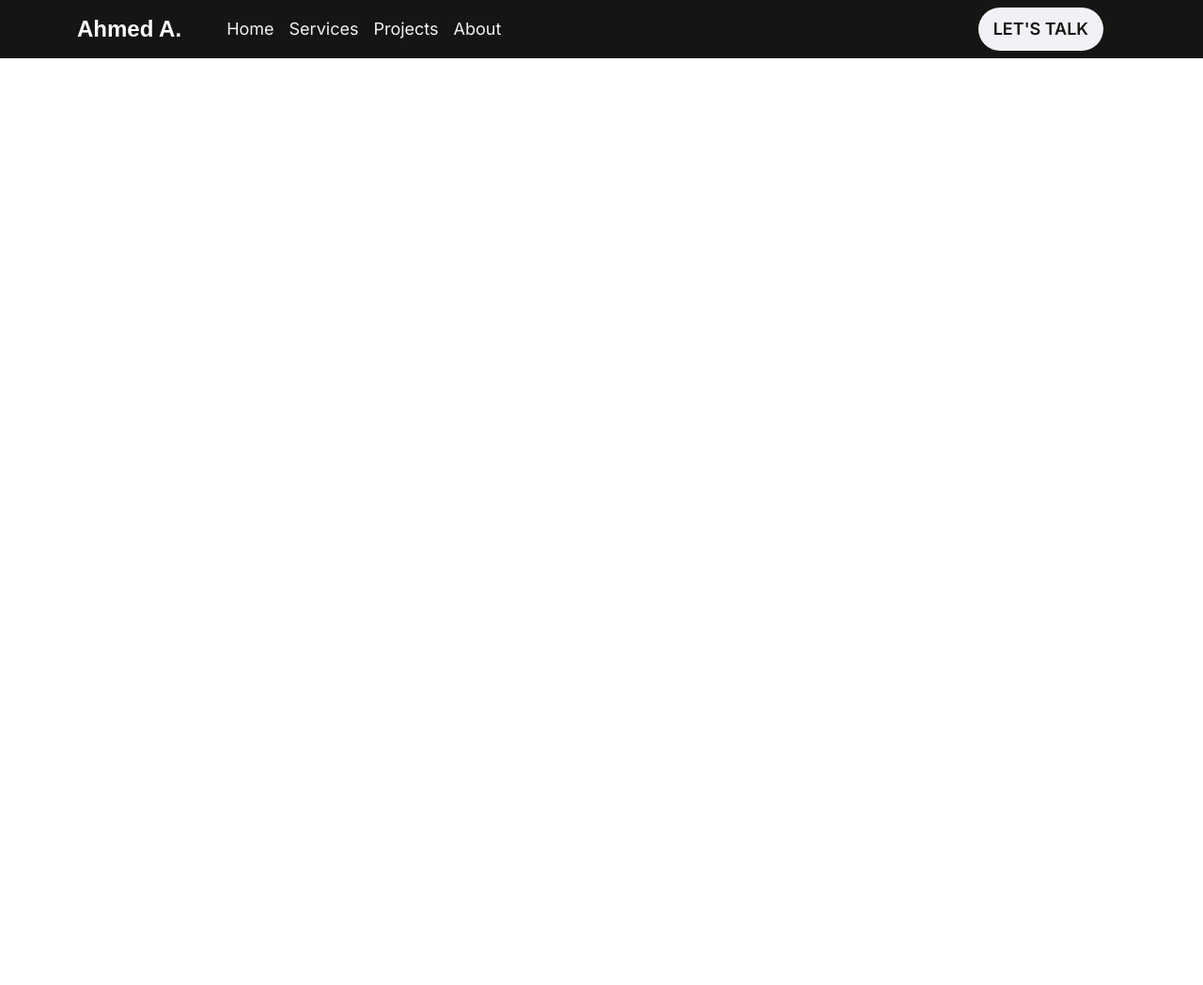
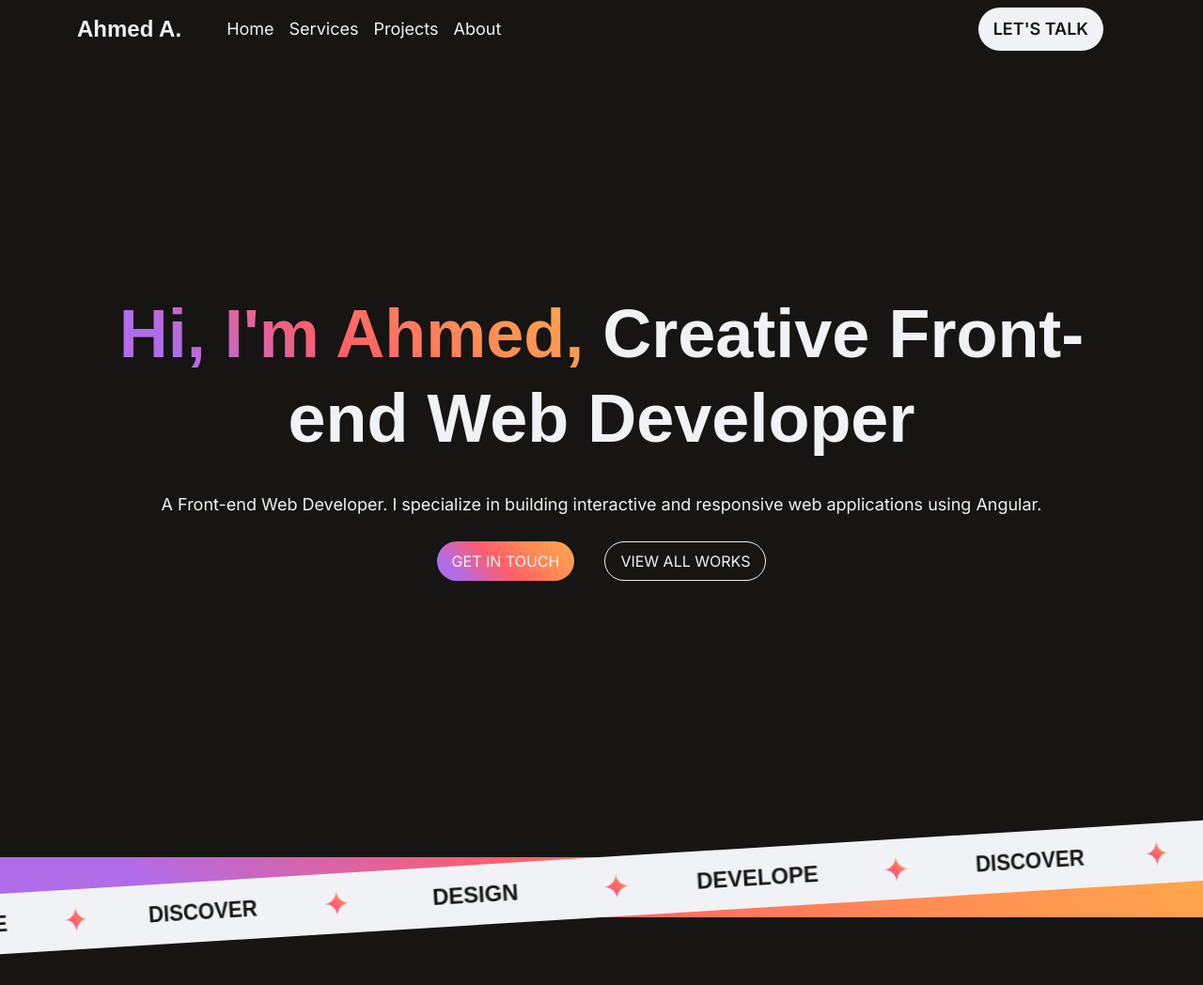
Before and after one commit to abdelaleemadel/ahmed-abdelaleem, an Angular app: page /home in a window 1280 px wide. Before the commit this address led to /. Shown: the whole page at 94% size. Before the commit the page ends 800 px from the top, so only its background shows below. Built offline with nearby package versions, Linux system fonts and the light colour scheme; a web font is replaced by a local one.

Commit message:
Moving bar

```diff
--- a/angular.json
+++ b/angular.json
@@ -103,5 +103,8 @@
         }
       }
     }
+  },
+  "cli": {
+    "analytics": false
   }
 }
--- a/src/app/app-routing.module.ts
+++ b/src/app/app-routing.module.ts
@@ -1,7 +1,11 @@
 import { NgModule } from '@angular/core';
 import { RouterModule, Routes } from '@angular/router';
+import { HomeComponent } from './components/home/home.component';
 
-const routes: Routes = [];
+const routes: Routes = [
+  { path: '', redirectTo: 'home', pathMatch: 'full' },
+  { path: 'home', component: HomeComponent }
+];
 
 @NgModule({
   imports: [RouterModule.forRoot(routes)],
--- a/src/app/app.component.html
+++ b/src/app/app.component.html
@@ -1 +1,4 @@
 <app-navbar></app-navbar>
+<div class="routing-div">
+  <router-outlet></router-outlet>
+</div>
--- a/src/app/app.component.scss
+++ b/src/app/app.component.scss
@@ -0,0 +1,6 @@
+.routing-div {
+  position: absolute;
+  right: 0;
+  left: 0;
+  top: 4rem;
+}
--- a/src/app/app.component.ts
+++ b/src/app/app.component.ts
@@ -1,4 +1,4 @@
-import { Component } from '@angular/core';
+import { Component, OnInit } from '@angular/core';
 
 @Component({
   selector: 'app-root',
--- a/src/app/components/home/home.component.html
+++ b/src/app/components/home/home.component.html
@@ -1 +1,114 @@
-<p>home works!</p>
+<section
+  class="main-bg main-color min-vh-100 d-flex flex-column justify-content-md-center align-items-center text-md-center mx-auto container"
+  id="about">
+  <h1 class="heading-1">
+    <span class="gradient-text">Hi, I'm Ahmed<span class="d-none d-lg-inline">,</span></span> Creative Front-end Web
+    Developer
+  </h1>
+  <p class="para-1 my-4">
+    A Front-end Web Developer. I specialize in building interactive and responsive web applications using Angular.
+  </p>
+  <div class="d-flex">
+    <button type="button" class="main-btn mx-3">GET IN TOUCH</button>
+    <button type="button" class="outline-btn mx-3">VIEW ALL WORKS</button>
+  </div>
+
+
+</section>
+<section id="news" class="w-100 mb-4 position-relative  d-flex flex-column justify-content-center">
+  <div id="static-bar" class="gradient w-100">
+  </div>
+  <div id="moving-bar" class="heading-6 px-3 d-flex align-items-center position-absolute overflow-hidden">
+    <div id="moving-words" class="d-flex position-absolute border-primary justify-content-evenly align-items-center">
+      <ng-template ngFor let-hero [ngForOf]="[0, 1, 2, 3,4,5,6,7]">
+        <div class="star position-absolute gradient moving-word">
+          <div class="circle position-absolute"></div>
+          <div class="circle position-absolute"></div>
+          <div class="circle position-absolute"></div>
+          <div class="circle position-absolute"></div>
+        </div>
+        <div class="moving-word">
+          DESIGN
+        </div>
+        <div class="star position-absolute gradient moving-word">
+          <div class="circle position-absolute"></div>
+          <div class="circle position-absolute"></div>
+          <div class="circle position-absolute"></div>
+          <div class="circle position-absolute"></div>
+        </div>
+        <div class="moving-word">
+          DEVELOPE
+        </div>
+        <div class="star position-absolute gradient moving-word">
+          <div class="circle position-absolute"></div>
+          <div class="circle position-absolute"></div>
+          <div class="circle position-absolute"></div>
+          <div class="circle position-absolute"></div>
+        </div>
+        <div class="moving-word">
+          DISCOVER
+        </div>
+      </ng-template>
+
+
+    </div>
+    <!-- <div id="moving-words-2"
+      class="w-100 d-flex position-absolute border-primary justify-content-evenly align-items-center border border-primary">
+      <div class="star position-relative gradient mx-2">
+        <div class="circle position-absolute"></div>
+        <div class="circle position-absolute"></div>
+        <div class="circle position-absolute"></div>
+        <div class="circle position-absolute"></div>
+      </div>
+      <div class="mx-2">
+        DESIGN
+      </div>
+      <div class="star position-relative gradient mx-2">
+        <div class="circle position-absolute"></div>
+        <div class="circle position-absolute"></div>
+        <div class="circle position-absolute"></div>
+        <div class="circle position-absolute"></div>
+      </div>
+      <div class="mx-2">
+        DEVELOPE
+      </div>
+      <div class="star position-relative gradient mx-2">
+        <div class="circle position-absolute"></div>
+        <div class="circle position-absolute"></div>
+        <div class="circle position-absolute"></div>
+        <div class="circle position-absolute"></div>
+      </div>
+      <div class="mx-2">
+        DISCOVER
+      </div>
+      <div class="star position-relative gradient mx-2">
+        <div class="circle position-absolute"></div>
+        <div class="circle position-absolute"></div>
+        <div class="circle position-absolute"></div>
+        <div class="circle position-absolute"></div>
+      </div>
+      <div class="mx-2">
+        DESIGN
+      </div>
+      <div class="star position-relative gradient mx-2">
+        <div class="circle position-absolute"></div>
+        <div class="circle position-absolute"></div>
+        <div class="circle position-absolute"></div>
+        <div class="circle position-absolute"></div>
+      </div>
+      <div class="mx-2">
+        DEVELOPE
+      </div>
+      <div class="star position-relative gradient mx-2">
+        <div class="circle position-absolute"></div>
+        <div class="circle position-absolute"></div>
+        <div class="circle position-absolute"></div>
+        <div class="circle position-absolute"></div>
+      </div>
+      <div class="mx-2">
+        DISCOVER
+      </div>
+    </div> -->
+
+  </div>
+</section>
--- a/src/app/components/home/home.component.scss
+++ b/src/app/components/home/home.component.scss
@@ -0,0 +1,147 @@
+#news {
+  min-height: 10rem;
+  overflow-x: hidden;
+
+  #static-bar {
+    min-height: 4rem;
+  }
+
+  #moving-bar {
+    left: -1%;
+    top: calc(50% - 2rem);
+    height: 4rem;
+    width: 102%;
+    color: var(--bg-main);
+    background-color: var(--color-main);
+    transform: rotateZ(-3.5deg);
+
+    /* #moving-words-1 {
+      animation: moving-1 10s infinite linear forwards;
+
+      transform-style: preserve-3d;
+
+    } */
+
+    /* #moving-words-2 {
+      animation: moving-2 10s infinite linear forwards;
+    } */
+
+
+  }
+
+}
+
+.star {
+  min-width: 2rem;
+  height: 2rem;
+
+  .circle {
+    width: 54%;
+    height: 54%;
+    background-color: var(--color-main);
+
+    &:first-child {
+      border-radius: 0 0 80% 0;
+      top: -4% !important;
+      left: -4% !important;
+    }
+
+
+    &:nth-child(2) {
+      border-radius: 0 0 0 80%;
+      top: -4% !important;
+      right: -4%;
+    }
+
+    &:nth-child(3) {
+      border-radius: 0 80% 0 0;
+      bottom: -4%;
+      left: -4%;
+    }
+
+    &:nth-child(4) {
+      border-radius: 80% 0 0 0;
+      bottom: -4%;
+      right: -4%;
+    }
+
+  }
+}
+
+
+
+/* Previous Animation */
+/* @keyframes moving-1 {
+  0% {
+    transform: rotateY(0);
+  }
+
+
+  100% {
+    transform: rotateY(360deg)
+  }
+} */
+
+/*@keyframes moving-2 {
+  0% {
+    left: -100%;
+  }
+
+  100% {
+    left: 0%;
+  }
+}
+ */
+
+@media screen and (min-width:1500px) {
+  #moving-bar {
+    transform: rotateZ(-2deg) !important;
+  }
+}
+
+/*clip-path: margin-box;
+clip-path: border-box;
+clip-path: padding-box;
+clip-path: content-box;
+clip-path: fill-box;
+clip-path: stroke-box;
+clip-path: view-box;
+
+*/
+
+
+#moving-words {
+  margin: 0;
+  list-style: none;
+  transform-style: preserve-3d;
+  animation: three-dimensions-circle 30s linear infinite;
+  transform: rotateX(-90deg) rotate(0);
+  min-width: 100%;
+
+  div.moving-word {
+    position: absolute;
+    top: 50%;
+    left: 50%;
+    backface-visibility: hidden;
+  }
+
+  @for $i from 1 through 48 {
+    div.moving-word:nth-child(#{$i}) {
+      transform: translate(-50%, -50%) rotate(#{$i * 7.5 - 7.5}deg) translateY(-72rem) rotateX(90deg);
+    }
+  }
+}
+
+
+
+
+
+@keyframes three-dimensions-circle {
+  0% {
+    transform: rotateX(-90deg) rotate(0);
+  }
+
+  100% {
+    transform: rotateX(-90deg) rotate(-360deg);
+  }
+}
--- a/src/app/components/navbar/navbar.component.html
+++ b/src/app/components/navbar/navbar.component.html
@@ -1,13 +1,13 @@
-<nav class="navbar navbar-expand-lg main-bg" data-bs-theme="dark">
+<nav class="navbar navbar-expand-lg main-bg fixed-top" data-bs-theme="dark">
   <div class="container ">
-    <a class="navbar-brand heading-6 gradient-md-text" href="#">Ahmed A.</a>
+    <a class="navbar-brand heading-6 gradient-md-text main-color" href="#">Ahmed A.</a>
     <button class="navbar-toggler-icon navbar-toggler border-0 " data-bs-toggle="collapse" type="button"
       data-bs-target="#navbarSupportedContent" aria-controls="navbarSupportedContent" aria-expanded="false"
       aria-label="Toggle navigation"></button>
     <div class="collapse navbar-collapse justify-content-between px-4" id="navbarSupportedContent">
       <ul class="navbar-nav  mb-2 mb-lg-0">
         <li class="nav-item">
-          <a class="nav-link  main-color para-1 " aria-current="page" href="#">Home</a>
+          <a class="nav-link  main-color para-1 " aria-current="page" routerLink="./home">Home</a>
         </li>
         <li class="nav-item">
           <a class="nav-link  main-color para-1" aria-current="page" href="#">Services</a>
--- a/src/styles.scss
+++ b/src/styles.scss
@@ -4,21 +4,30 @@ $state-bold: #272E35;
 /* Font */
 $heading-font: 'Bai Jamjuree', sans-serif;
 $para-font: 'Inter', sans-serif;
-
+$rem: 8px;
 /* Gradient */
 $gradient: linear-gradient(45deg, #B16CEA 14.06%, #FF5E69 44.79%, #FF8A56 71.87%, #FFA84B 100%);
 
+.general {
+  font-size: $rem;
+  --bs-font-sans-serif: $para-font;
+  font-family: $para-font;
+  background-color: var(--bg-main);
+}
+
 /* Dark Mode */
 :root {
+  @extend .general;
   --bg-main: #161513;
   --bg-secondary: #1C1C22;
   --color-main: #F0F2F5;
   --color-secondary: #FFFFFF;
-  font-family: $para-font;
+
 }
 
 /* light Mode */
 :root.light {
+  @extend .general;
   --bg-main: #F0F2F5;
   --bg-secondary: #FFFFFF;
   --color-main: #161513;
@@ -90,10 +99,12 @@ $colors: (
   @include font(1.5rem, 1.875rem, $para-font, 600)
 }
 
+
 /* Linear gradient */
-.gradient-text {
+.gradient-md-text, .gradient-text {
   background: -webkit-#{$gradient};
   -webkit-background-clip: text;
+  background-clip: text;
   -webkit-text-fill-color: transparent;
 }
 
@@ -103,6 +114,7 @@ $colors: (
 
 /* Buttons */
 .button {
+  border: none;
   border-radius: 2rem;
   padding: 0.5rem 1rem !important;
 }
@@ -110,6 +122,7 @@ $colors: (
 .main-btn {
   @extend .button;
   background-image: $gradient;
+  color: var(--color-main)
 }
 
 .secondary-btn {
@@ -121,21 +134,47 @@ $colors: (
 .outline-btn {
   @extend .button;
   border: 1px solid var(--color-main);
+  color: var(--color-main);
+  background-color: var(--bg-main);
 }
+
+/* ---------------------------------------------------------- */
 
 
 
 
 
 
+/* Media Query */
+$grid-breakpoints: (
+  1: 375px,
+  2: 576px,
+  3: 768px,
+  4: 992px,
+);
+
+$i: 0;
+
+@each $key, $value in $grid-breakpoints {
+  $i: $i+1;
+
+  @media screen and (min-width: $value) {
+
+    :root,
+    :root.light {
+      font-size: 8px + $i*2px;
+    }
+  }
+}
 
 
+@media screen and (min-width : 991px) {
+  .gradient-md-text {
+    background: none;
+    -webkit-background-clip: text;
+    background-clip: text;
+    -webkit-text-fill-color: var(--color-main) !important;
+    color: var(--color-main) !important;
+  }
 
-
-@media screen and (max-width : 991px) {
-  .gradient-md-text {
-    background: -webkit-#{$gradient};
-    -webkit-background-clip: text;
-    -webkit-text-fill-color: transparent;
-  }
 }
```
Also changed, not shown: 1 other file (tests, documents, lock files or other folders).
